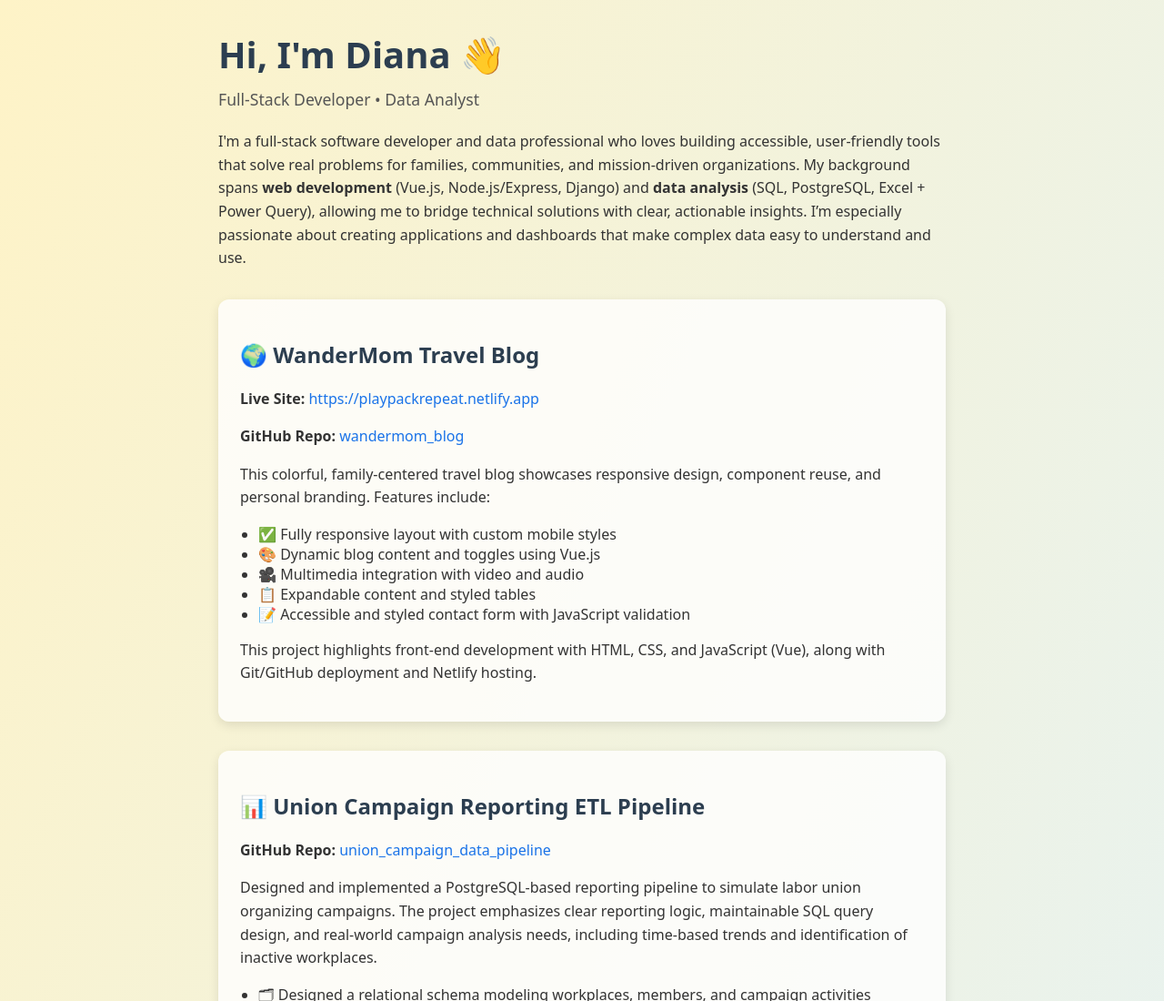
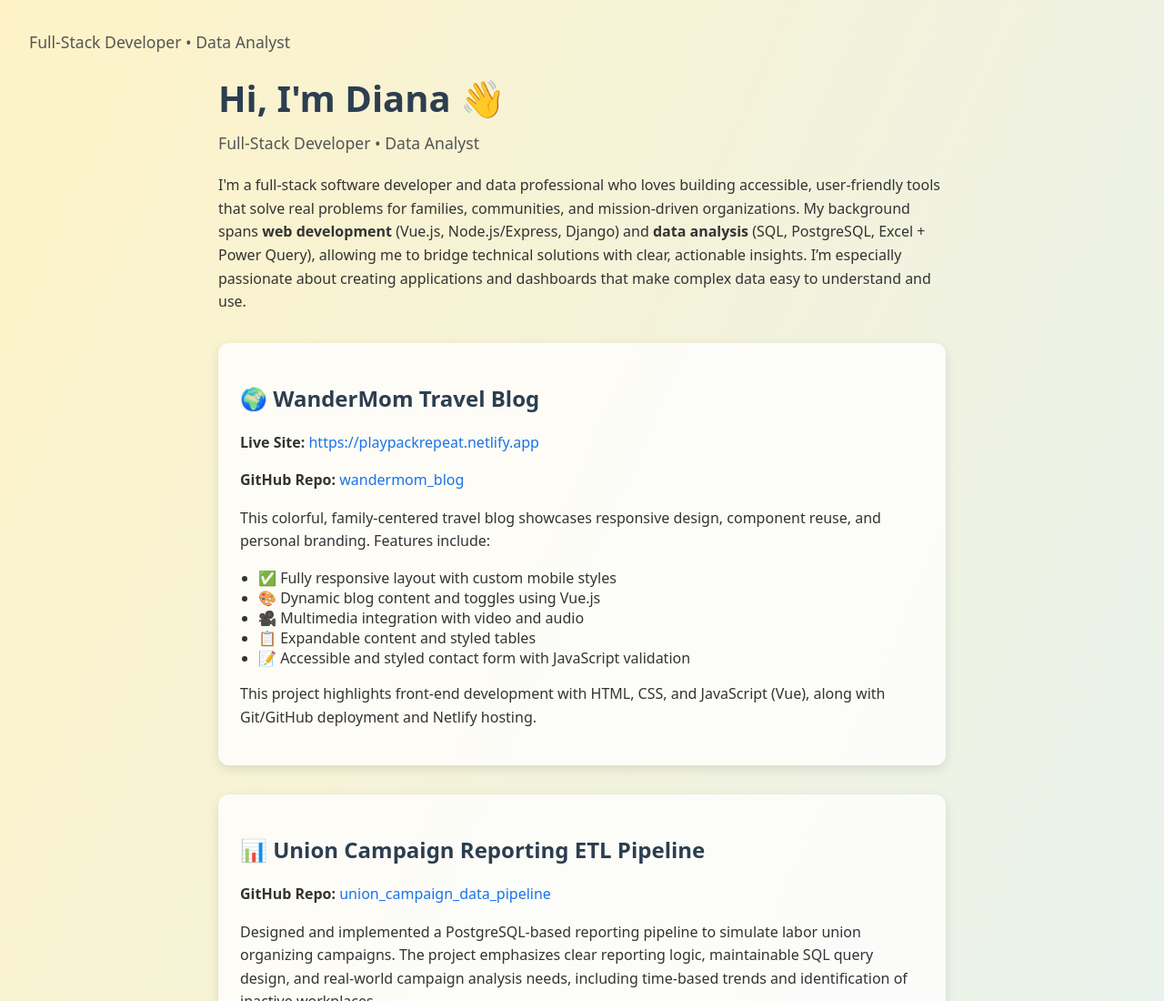
Before and after one commit to dvelasquez124/dvelasquez124.github.io, a plain HTML site: page index.html in a window 1280 px wide. Shown: the top 1100 px of the page at 91% size. Drawn offline with Linux system fonts and the light colour scheme.

Commit message:
Update index.html

```diff
--- a/index.html
+++ b/index.html
@@ -3,7 +3,8 @@
 <head>
   <meta charset="UTF-8" />
   <meta name="viewport" content="width=device-width, initial-scale=1.0" />
-  <title>Diana Velasquez | Full-Stack Developer & Data Analyst</title>
+  <p class="tagline">Full-Stack Developer • Data Analyst</p>
+
 
   <!-- Meta Description -->
   <meta name="description" content="Diana Velasquez | Full-Stack Developer and Data Analyst. Skilled in Vue.js, Node.js/Express, Django, SQL, Excel, Power Query—building mission-driven tools that make data accessible and actionable." />
```
